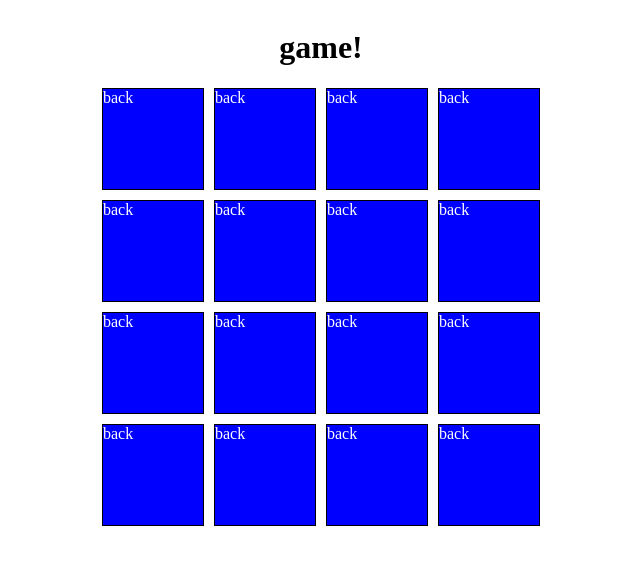
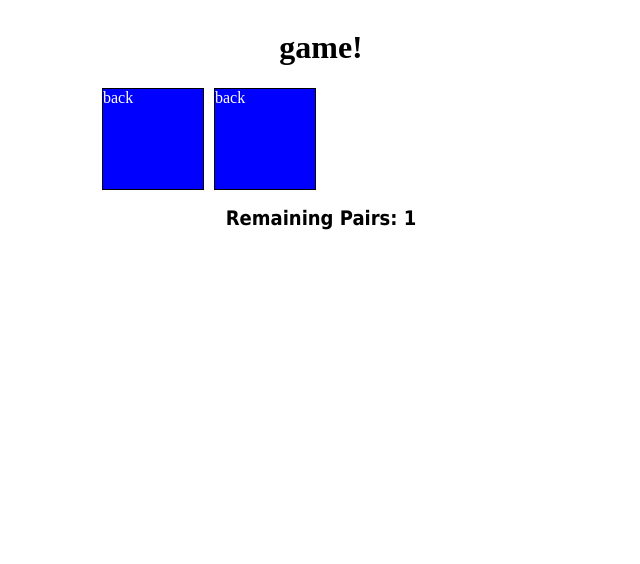
Before and after one commit to andrey-fanin/peek-a-cat, a Vue app: page / in a window 1280 px wide. Shown: the top 564 px of the page, without its empty margins (319-959 px from the left). Built offline with nearby package versions, Linux system fonts and the light colour scheme.

Commit message:
add winning condition and remaining pairs

```diff
--- a/src/App.vue
+++ b/src/App.vue
@@ -1,18 +1,25 @@
 <script setup>
 import GamingCard from '@/components/GamingCard.vue'
-import { ref, watch } from 'vue'
+import { computed, ref, watch } from 'vue'
 
 const cardList = ref(
-  Array.from({ length: 16 }, (x, i) => ({
+  Array.from({ length: 2 }, (x, i) => ({
     position: i++,
-    faceValue: i++,
+    faceValue: 7,
     visible: false,
     matched: false
   }))
 )
 
 const userSelection = ref([])
-const status = ref('')
+const status = computed(() => {
+  if (remainingPairs.value === 0) return 'Player wins!'
+  return `Remaining Pairs: ${remainingPairs.value}`
+})
+const remainingPairs = computed(
+  () => cardList.value.filter(({ matched }) => !matched).length / 2
+)
+
 const flipCard = (card) => {
   cardList.value[card.position].visible = true
 
@@ -62,15 +69,11 @@ watch(
         :position="card.position"
       />
     </section>
-    <span
-      style="
-        margin-inline: auto;
-        margin-block: 20px;
-        font-size: 20px;
-        font-family: 'Tahoma';
-      "
-      >{{ status }}</span
+    <h2
+      style="margin-inline: auto; font-size: 20px; font-family: 'Tahoma'"
     >
+      {{ status }}
+    </h2>
   </div>
 </template>
 
```
